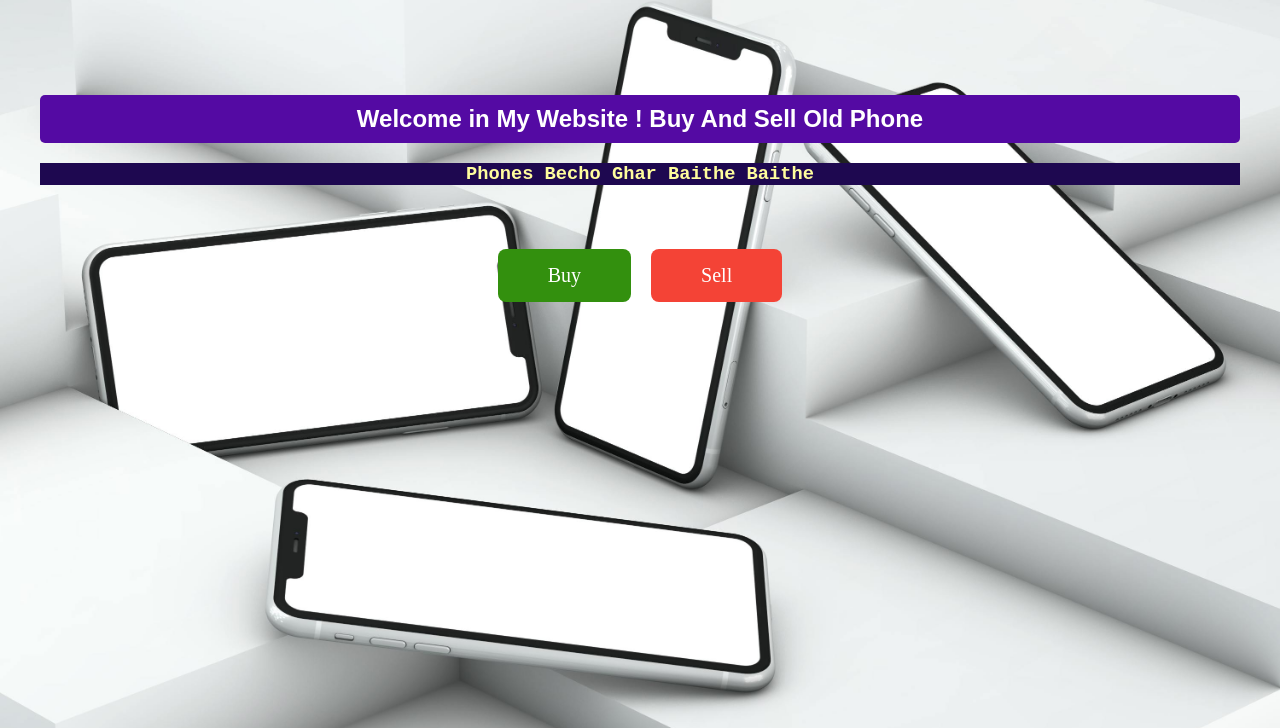
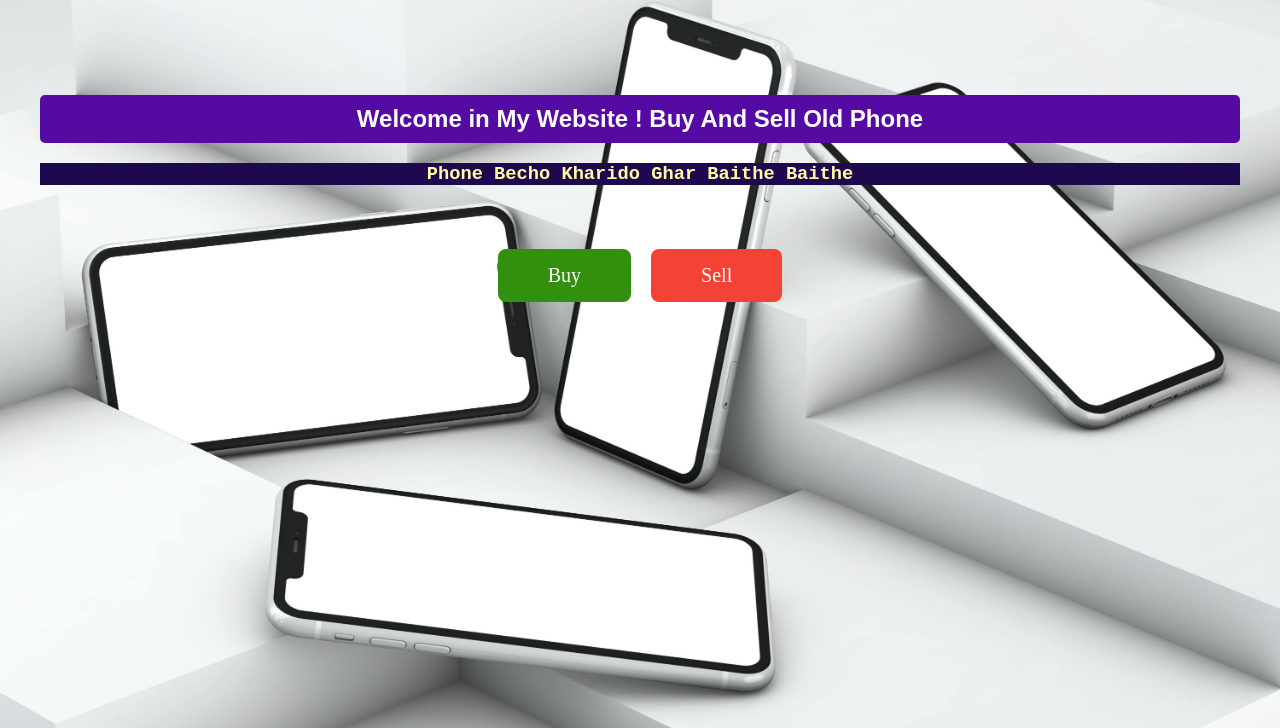
Before and after one commit to Akm231001Akm/BaySell_phone, a plain HTML site: page index.html in a window 1280 px wide. Shown: the part 72-800 px from the top of the page. Drawn offline with Linux system fonts and the light colour scheme.

Commit message:
Update index.html

```diff
--- a/index.html
+++ b/index.html
@@ -130,7 +130,7 @@
   <div class="container">
     <div class="text-section">
       <h2 class="animated-text">Welcome in My Website ! Buy And Sell Old Phone</h2>
-      <h3>Phones Becho Ghar Baithe Baithe  </h3>
+      <h3>Phone Becho Kharido Ghar Baithe Baithe  </h3>
     </div>
 
 
```
